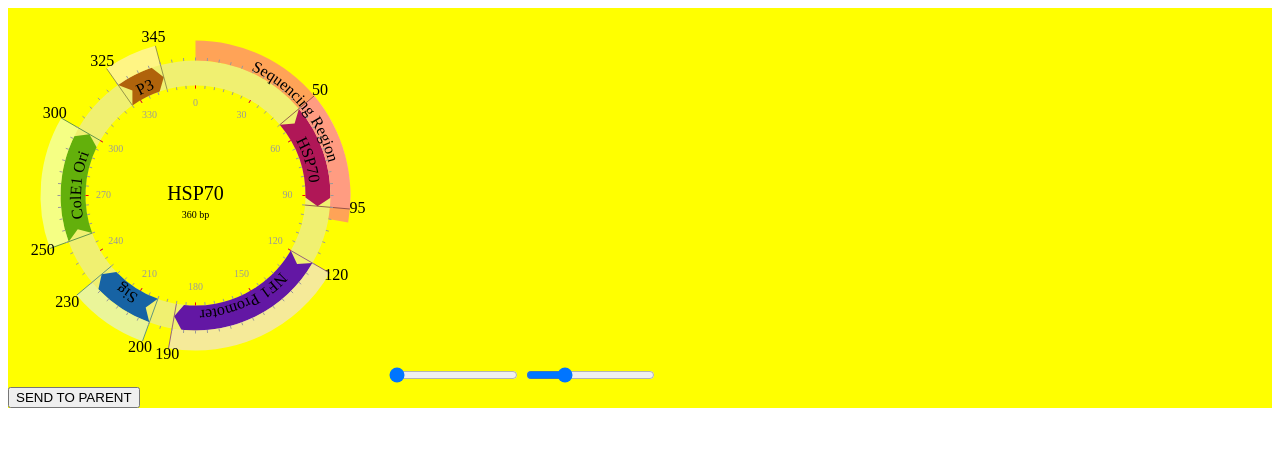
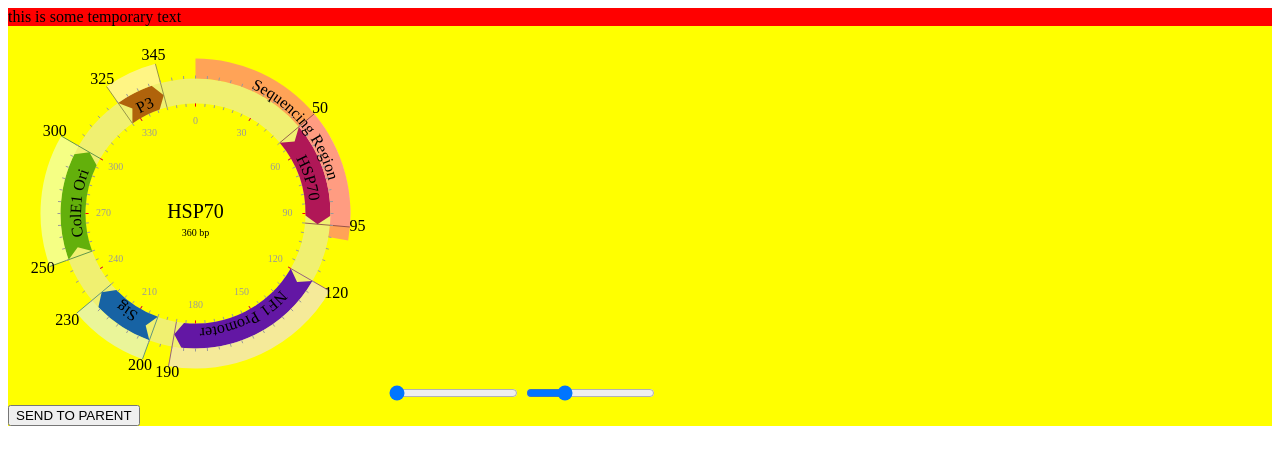
Before and after one commit to mydna-codes/plasmid-js, a website: page app/index.html at #!/display in a window 1280 px wide. Drawn offline with nearby package versions, Linux system fonts and the light colour scheme.

Commit message:
jenkins test

```diff
--- a/app/plasmidDisplay/plasmidDisplay.html
+++ b/app/plasmidDisplay/plasmidDisplay.html
@@ -1,3 +1,7 @@
+
+<div style="background-color: red">
+{{temp}}
+</div>
 
 <div style="background-color: yellow">
 
--- a/app/plasmidDisplay/plasmidDisplayController.js
+++ b/app/plasmidDisplay/plasmidDisplayController.js
@@ -15,6 +15,8 @@ angular.module('plasmidJsApp.plasmidDisplay', ['ngRoute'])
   $scope.sequencingLength = 100
   $scope.sequenceLength = 360
 
+  $scope.temp = "this is some temporary text"
+
   const receiveMessage = function (event) {
 
     // save incoming data to scope
@@ -27,6 +29,9 @@ angular.module('plasmidJsApp.plasmidDisplay', ['ngRoute'])
   $window.addEventListener("message", receiveMessage, false);
 
   $scope.sendToParent = function (){
+
+    console.log("this change should be visible")
+
     window.top.postMessage('hello', '*')
   }
 
```
